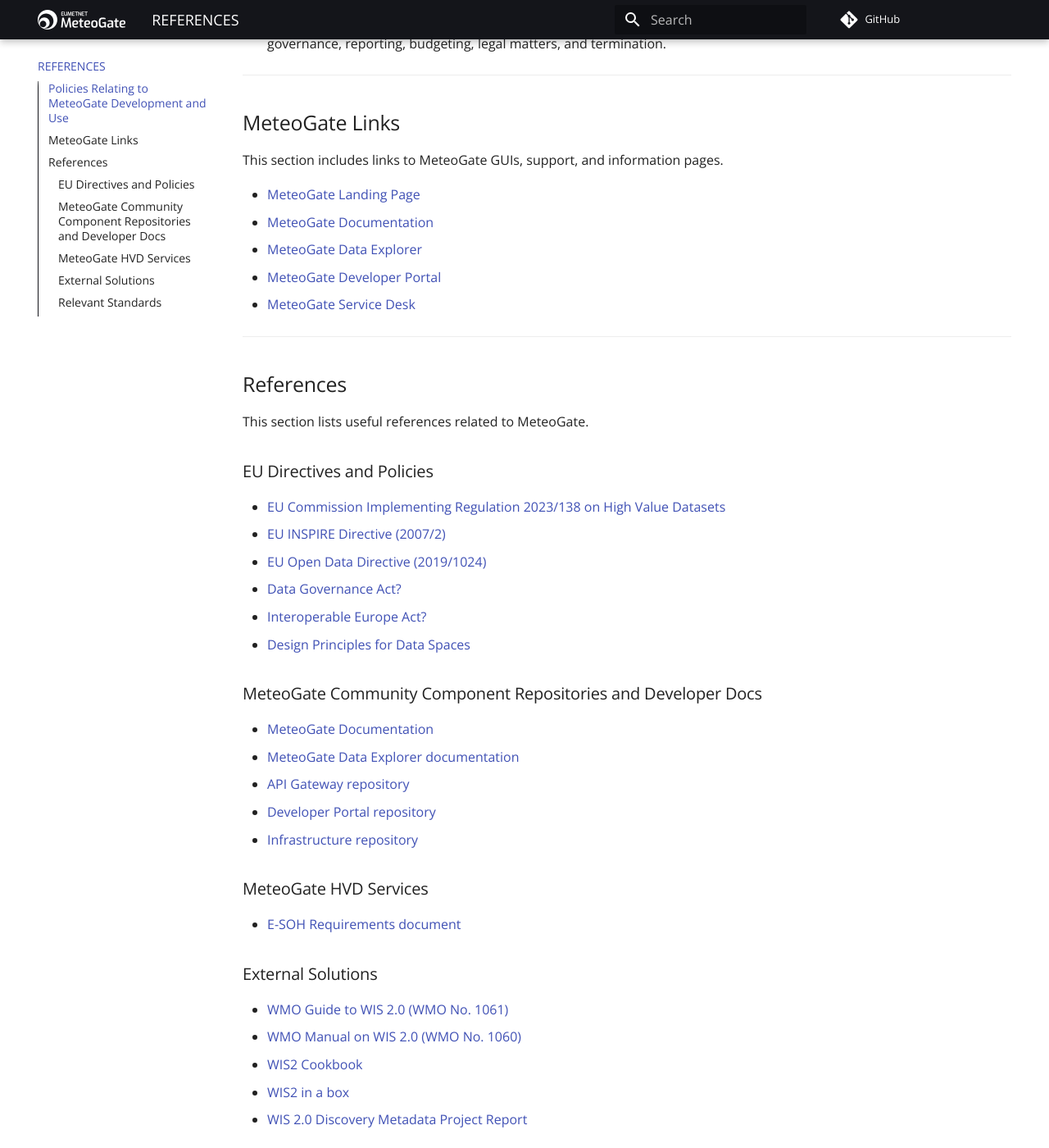
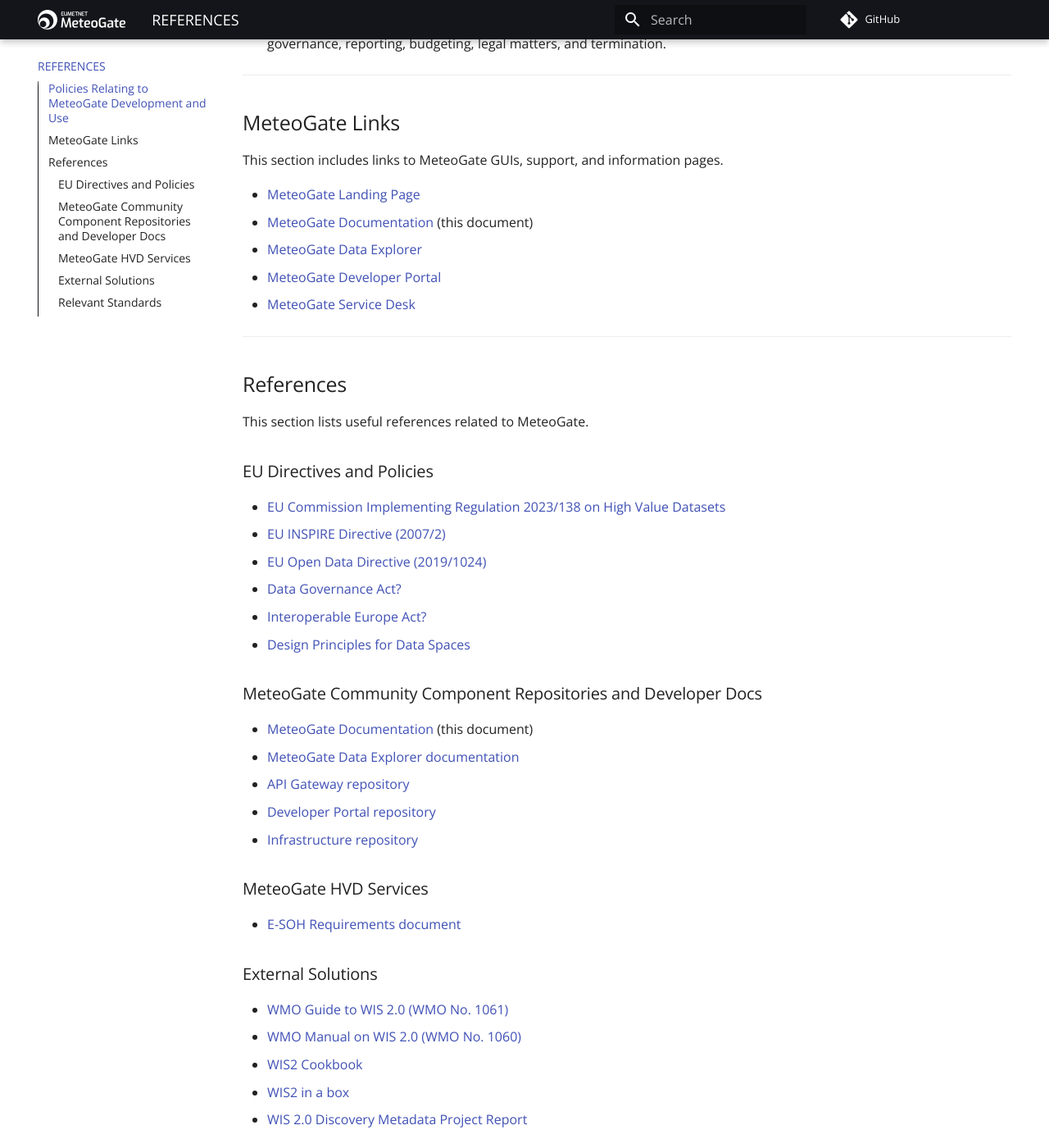
Before and after one commit to EUMETNET/meteogate-documentation, an MkDocs documentation site: the page built from docs/references.md, in a window 1280 px wide and 1400 px high, scrolled down 1046 px. Shown: the whole window at 82% size. Built offline with MkDocs 1.6.1 and Material for MkDocs 9.7.7, drawn with Linux system fonts in a browser that asks for light colours; comment, search, counter and statistics services are not loaded.

Commit message:
Update references.md

```diff
--- a/docs/references.md
+++ b/docs/references.md
@@ -31,7 +31,7 @@ The following MeteoGate documents are available:
 This section includes links to MeteoGate GUIs, support, and information pages.
 
   - [MeteoGate Landing Page]()
-  - [MeteoGate Documentation](https://github.com/EUMETNET/meteogate-documentation)
+  - [MeteoGate Documentation](https://github.com/EUMETNET/meteogate-documentation) (this document)
   - [MeteoGate Data Explorer]()
   - [MeteoGate Developer Portal]()
   - [MeteoGate Service Desk]()
@@ -53,7 +53,7 @@ This section lists useful references related to MeteoGate.
 
 ### MeteoGate Community Component Repositories and Developer Docs
 
-  - [MeteoGate Documentation](https://github.com/EUMETNET/meteogate-documentation)
+  - [MeteoGate Documentation](https://github.com/EUMETNET/meteogate-documentation) (this document)
   - [MeteoGate Data Explorer documentation](https://github.com/EUMETNET/meteogate-documentation)
   - [API Gateway repository](https://github.com/EURODEO/api-management-tool-poc)
   - [Developer Portal repository](https://github.com/EURODEO/Dev-portal)
```
